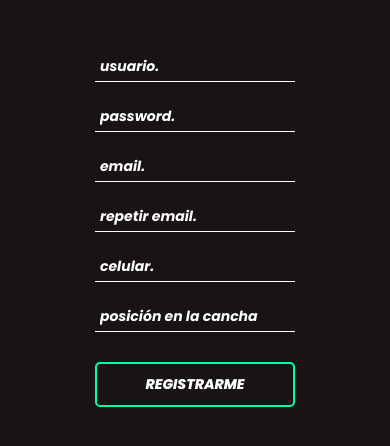
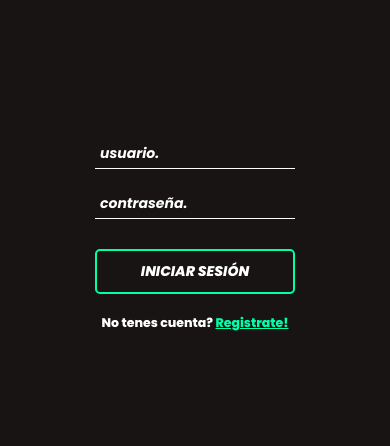
Before and after one commit to franciscogallom/f5-mobile, a React Native app: screen / in a window 390 px wide. Shown: the part 188-634 px from the top of the page. Built offline with nearby package versions, Linux system fonts and the light colour scheme.

Commit message:
feat: flow between LogIn and SignUp.

```diff
--- a/App.tsx
+++ b/App.tsx
@@ -1,8 +1,13 @@
 import React, { useState } from "react"
+import { View, Text, TouchableOpacity, StyleSheet } from "react-native"
 import AppLoading from "expo-app-loading"
 import * as Font from "expo-font"
 
+import { colors } from "./assets/colors"
+
 import SignUp from "./screens/SignUp"
+import LogIn from "./screens/LogIn"
+import GoBack from "./components/GoBack"
 
 const getFonts = () =>
   Font.loadAsync({
@@ -13,10 +18,28 @@ const getFonts = () =>
   })
 
 export default function App(): JSX.Element {
-  const [fontsLoaded, setFontsLoaded] = useState(false)
+  const [fontsLoaded, setFontsLoaded] = useState<boolean>(false)
+  const [haveAccount, setHaveAccount] = useState<boolean>(true)
 
   if (fontsLoaded) {
-    return <SignUp />
+    return haveAccount ? (
+      <View style={app.container}>
+        <LogIn />
+        <TouchableOpacity
+          style={app.goToSignUp}
+          onPress={() => setHaveAccount(false)}
+        >
+          <Text style={app.text}>
+            No tenes cuenta? <Text style={app.callToAction}>Registrate!</Text>
+          </Text>
+        </TouchableOpacity>
+      </View>
+    ) : (
+      <View style={app.container}>
+        <SignUp />
+        <GoBack text="volver atrás" handleTap={() => setHaveAccount(true)} />
+      </View>
+    )
   } else {
     return (
       <AppLoading
@@ -27,3 +50,26 @@ export default function App(): JSX.Element {
     )
   }
 }
+
+const app = StyleSheet.create({
+  container: {
+    flex: 1,
+    justifyContent: "center",
+    alignItems: "center",
+    backgroundColor: colors.primary,
+  },
+  goToSignUp: {
+    height: 25,
+  },
+  text: {
+    color: colors.secondary,
+    fontFamily: "poppins-extrabold",
+    fontSize: 12.5,
+    marginBottom: 100,
+  },
+  callToAction: {
+    color: colors.tertiary,
+    textDecorationLine: "underline",
+    textDecorationColor: colors.tertiary,
+  },
+})
--- a/components/ButtonOne.tsx
+++ b/components/ButtonOne.tsx
@@ -10,13 +10,16 @@ interface Props {
 
 const ButtonOne: React.FC<Props> = (props: Props) => {
   return (
-    <TouchableOpacity style={styles.button} onPress={() => props.handleTap()}>
-      <Text style={styles.buttonText}>{props.text}</Text>
+    <TouchableOpacity
+      style={buttonOne.button}
+      onPress={() => props.handleTap()}
+    >
+      <Text style={buttonOne.buttonText}>{props.text}</Text>
     </TouchableOpacity>
   )
 }
 
-const styles = StyleSheet.create({
+const buttonOne = StyleSheet.create({
   button: {
     backgroundColor: "transparent",
     margin: 20,
--- /dev/null
+++ b/components/GoBack.tsx
@@ -0,0 +1,26 @@
+import React from "react"
+import { TouchableOpacity, Text, StyleSheet } from "react-native"
+
+import { colors } from "../assets/colors"
+
+interface Props {
+  text: string
+  handleTap: () => void
+}
+
+const GoBack: React.FC<Props> = (props: Props) => {
+  return (
+    <TouchableOpacity onPress={() => props.handleTap()}>
+      <Text style={goBack.text}>{`< ${props.text}`}</Text>
+    </TouchableOpacity>
+  )
+}
+
+const goBack = StyleSheet.create({
+  text: {
+    color: colors.tertiary,
+    fontFamily: "poppins-extrabold-italic",
+  },
+})
+
+export default GoBack
--- a/screens/LogIn.tsx
+++ b/screens/LogIn.tsx
@@ -1,7 +1,5 @@
 import React, { useState } from "react"
-import { View, Text, StyleSheet } from "react-native"
-
-import { colors } from "../assets/colors"
+import { View, StyleSheet } from "react-native"
 
 import ButtonOne from "../components/ButtonOne"
 import InputLogInAndSignUp from "../components/InputLogInAndSignUp"
@@ -27,31 +25,13 @@ const LogIn = (): JSX.Element => {
       />
 
       <ButtonOne text="iniciar sesión" handleTap={handleLogIn} />
-
-      <Text style={logIn.text}>
-        No tenes cuenta? <Text style={logIn.goToSignUp}>Registrate!</Text>
-      </Text>
     </View>
   )
 }
 
 const logIn = StyleSheet.create({
   container: {
-    flex: 1,
-    justifyContent: "center",
     alignItems: "center",
-    backgroundColor: colors.primary,
-  },
-  text: {
-    color: colors.secondary,
-    fontFamily: "poppins-extrabold",
-    fontSize: 12.5,
-    marginBottom: 100,
-  },
-  goToSignUp: {
-    color: colors.tertiary,
-    textDecorationLine: "underline",
-    textDecorationColor: colors.tertiary,
   },
 })
 
--- a/screens/SignUp.tsx
+++ b/screens/SignUp.tsx
@@ -1,7 +1,5 @@
 import React, { useState } from "react"
 import { View, StyleSheet } from "react-native"
-
-import { colors } from "../assets/colors"
 
 import ButtonOne from "../components/ButtonOne"
 import InputLogInAndSignUp from "../components/InputLogInAndSignUp"
@@ -23,7 +21,7 @@ const SignUp = (): JSX.Element => {
     email: "email.",
     emailVerification: "repetir email.",
     phone: "celular.",
-    position: "posición en la cancha",
+    position: "posición en la cancha.",
   })
 
   const createUser = () => {
@@ -79,21 +77,7 @@ const SignUp = (): JSX.Element => {
 
 const logIn = StyleSheet.create({
   container: {
-    flex: 1,
-    justifyContent: "center",
     alignItems: "center",
-    backgroundColor: colors.primary,
-  },
-  text: {
-    color: colors.secondary,
-    fontFamily: "poppins-extrabold",
-    fontSize: 12.5,
-    marginBottom: 100,
-  },
-  goToSignUp: {
-    color: colors.tertiary,
-    textDecorationLine: "underline",
-    textDecorationColor: colors.tertiary,
   },
 })
 
```
